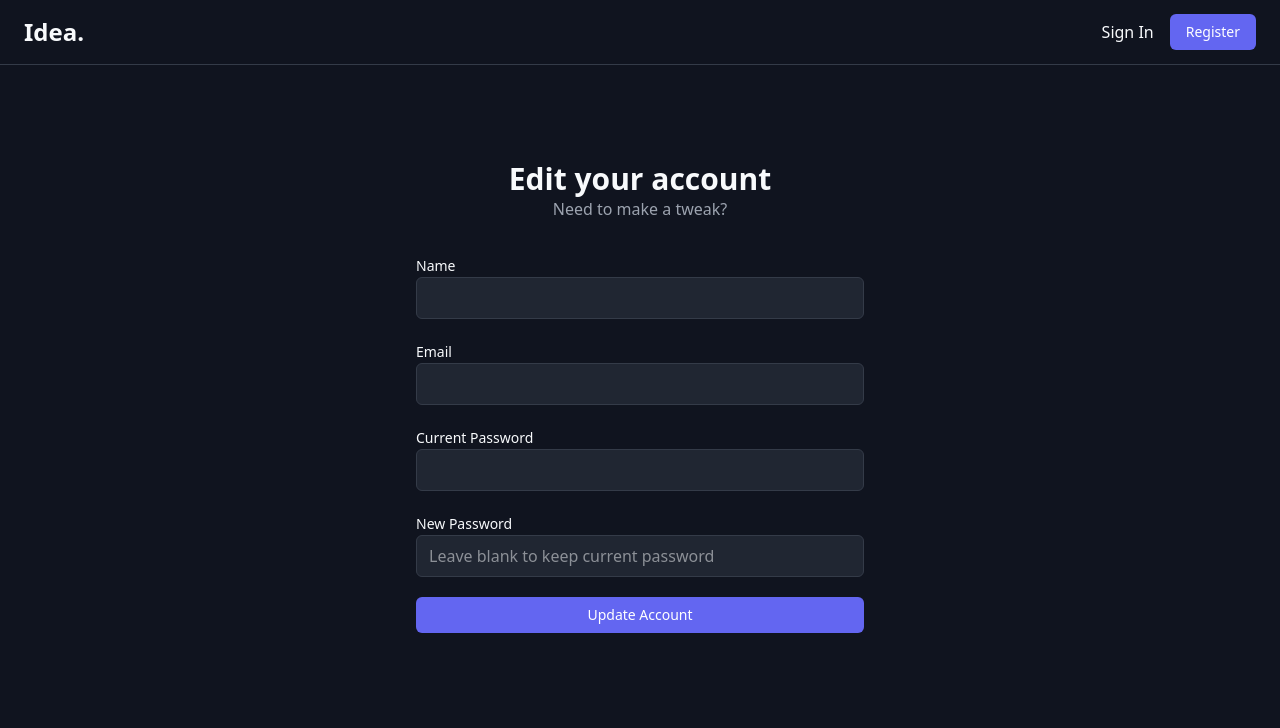
After one commit to MaksimTihhomirov/Laravel-Idea-Final-Project, a Laravel app: template resources/views/profile/edit.blade.php in a window 1280 px wide. The commit adds this page. Shown: the top 728 px of the page. Run offline with Laravel 12, Linux system fonts and the light colour scheme; the template is opened without the code that fills it, so the values that code supplies are empty; style sheets or scripts are compiled from the project's sources.

Commit message:
Edit Your Profile

```diff
--- a/resources/views/components/layout/nav.blade.php
+++ b/resources/views/components/layout/nav.blade.php
@@ -1,4 +1,5 @@
 <nav class="border-b border-border px-6">
+
     <div class="max-w-7xl mx-auto h-16 flex items-center justify-between">
 
         <a href="/" class="text-2xl font-bold">
@@ -8,26 +9,36 @@
         <div class="flex items-center gap-4">
 
             @guest
+
                 <a href="/login">Sign In</a>
 
                 <a href="/register" class="btn btn-primary">
                     Register
                 </a>
+
             @endguest
 
             @auth
-                <span>{{ auth()->user()->name }}</span>
+
+                <a href="{{ route('profile.edit') }}"
+                   class="hover:text-primary">
+                    {{ auth()->user()->name }}
+                </a>
 
                 <form action="/logout" method="POST">
+
                     @csrf
 
                     <button class="btn btn-secondary">
                         Log Out
                     </button>
+
                 </form>
+
             @endauth
 
         </div>
 
     </div>
+
 </nav>
--- /dev/null
+++ b/resources/views/profile/edit.blade.php
@@ -0,0 +1,50 @@
+<x-layout.layout title="Edit Profile">
+
+    <div class="max-w-md mx-auto py-12">
+
+        <h1 class="text-3xl font-bold text-center">
+            Edit your account
+        </h1>
+
+        <p class="text-muted-foreground text-center mb-8">
+            Need to make a tweak?
+        </p>
+
+        <form action="{{ route('profile.update') }}"
+              method="POST" class="space-y-5">
+
+            @csrf
+            @method('PATCH')
+
+            <x-form.field name="name" label="Name">
+                <input type="text" id="name" name="name"
+                       value="{{ old('name', $user->name) }}"
+                       class="input" required>
+            </x-form.field>
+
+            <x-form.field name="email" label="Email">
+                <input type="email" id="email" name="email"
+                       value="{{ old('email', $user->email) }}"
+                       class="input" required>
+            </x-form.field>
+
+            <x-form.field name="current_password" label="Current Password">
+                <input type="password" id="current_password"
+                       name="current_password" class="input" required>
+            </x-form.field>
+
+            <x-form.field name="password" label="New Password">
+                <input type="password" id="password"
+                       name="password" class="input"
+                       placeholder="Leave blank to keep current password">
+            </x-form.field>
+
+            <button type="submit" class="btn btn-primary w-full">
+                Update Account
+            </button>
+
+        </form>
+
+    </div>
+
+</x-layout.layout>
--- a/routes/web.php
+++ b/routes/web.php
@@ -5,6 +5,7 @@ use App\Http\Controllers\RegisteredUserController;
 use App\Http\Controllers\SessionsController;
 use App\Http\Controllers\StepController;
 use Illuminate\Support\Facades\Route;
+use App\Http\Controllers\ProfileController;
 
 Route::get('/', [IdeaController::class, 'index'])->name('home');
 
@@ -26,6 +27,12 @@ Route::middleware('auth')->group(function () {
     Route::get('/ideas', [IdeaController::class, 'index'])
         ->name('ideas.index');
 
+        Route::get('/profile/edit', [ProfileController::class, 'edit'])
+    ->name('profile.edit');
+
+Route::patch('/profile/edit', [ProfileController::class, 'update'])
+    ->name('profile.update')
+    ->middleware('throttle:5,1');
 
     Route::post('/ideas', [IdeaController::class, 'store'])
         ->name('ideas.store');
```
Also changed, not shown: app/Http/Controllers/ProfileController.php (added, +62 -0 lines), app/Notifications/EmailChanged.php (added, +22 -0 lines), tests/Feature/ProfileTest.php (added, +37 -0 lines).
